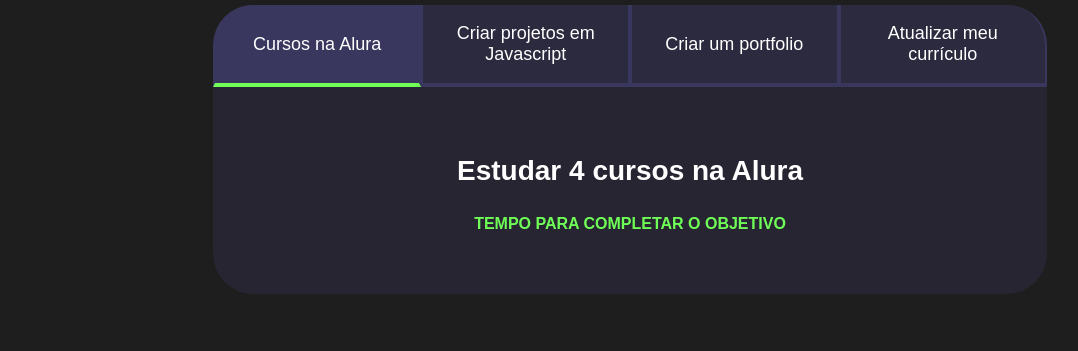
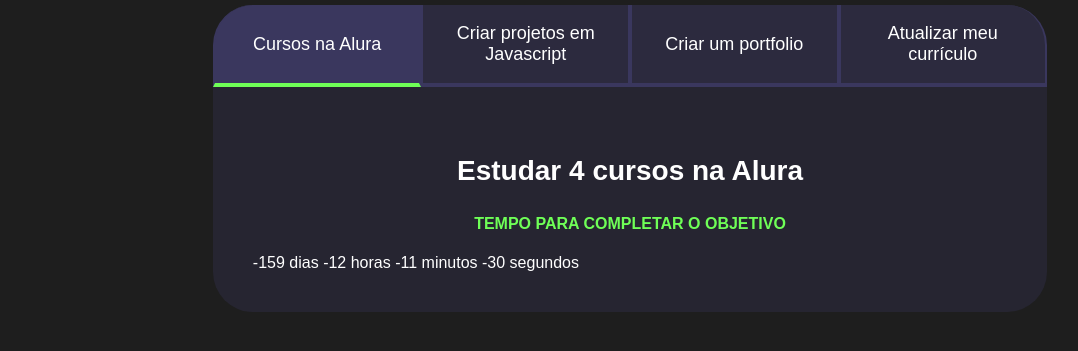
Before and after one commit to eduardaferreir/1-trimestre-24, a plain HTML site: page index.html in a window 1280 px wide. Both pictures are taken after a click on the button "Cursos na Alura". Shown: the part 93-444 px from the top of the page, without its empty margins (10-1088 px from the left). Drawn offline with Linux system fonts and the light colour scheme.

Commit message:
Add files via upload

```diff
--- a/index.html
+++ b/index.html
@@ -20,18 +20,22 @@
             <div class="aba-conteudo ativo">
                 <h3 class="aba-conteudo-titulo-principal">Estudar 4 cursos na Alura</h3>
                 <h4 class="aba-conteudo-titulo-secundario">Tempo para completar o objetivo</h4>
+                <div class="contador"></div>
             </div>
             <div class="aba-conteudo">
                 <h3 class="aba-conteudo-titulo-principal">Criar 5 projetos em Javascript</h3>
                 <h4 class="aba-conteudo-titulo-secundario">Tempo para completar o objetivo</h4>
+                <div class="contador"></div>
             </div>
             <div class="aba-conteudo">
                 <h3 class="aba-conteudo-titulo-principal">Criar um portfolio com os meus 3 melhores projetos</h3>
                 <h4 class="aba-conteudo-titulo-secundario">Tempo para completar o objetivo</h4>
+                <div class="contador"></div>
             </div>
             <div class="aba-conteudo">
                 <h3 class="aba-conteudo-titulo-principal">Atualizar meu curriculo com os certificados da Alura</h3>
                 <h4 class="aba-conteudo-titulo-secundario">Tempo para completar o objetivo</h4>
+                <div class="contador"></div>
             </div>
         </div>
     </div>
--- a/main.js
+++ b/main.js
@@ -1,13 +1,36 @@
 const botoes = document.querySelectorAll(".botao");
-const textos = docu
+const textos = document.querySelectorAll(".aba-conteudo");
 
-for(let i=0;i <botoes.length;i++){
-    botoes[i].onclick = function(){
+for (let i = 0; i < botoes.length; i++) {
+    botoes[i].onclick = function () {
 
-        for(let j=0;j<botoes.length;j++){
+        for (let j = 0; j < botoes.length; j++) {
             botoes[j].classList.remove("ativo");
+            textos[j].classList.remove("ativo");
         }
 
         botoes[i].classList.add("ativo");
+        textos[i].classList.add("ativo");
     }
 }
+
+const contadores = document.querySelectorAll(".contador");
+const tempoObjetivo1 = new Date("2023-10-05T00:00:00");
+
+
+contadores[0].textContent = calculaTempo(tempoObjetivo1);
+
+function calculaTempo(tempoObjetivo) {
+    let tempoAtual = new Date();
+    let tempoFinal = tempoObjetivo - tempoAtual;
+    let segundos = Math.floor(tempoFinal / 1000);
+    let minutos = Math.floor(segundos / 60);
+    let horas = Math.floor(minutos / 60);
+    let dias = Math.floor(horas / 24);
+
+    segundos %= 60;
+    minutos %= 60;
+    horas %= 24;
+
+ return dias + " dias " + horas + " horas " + minutos + " minutos " + segundos + " segundos";
+}
```
